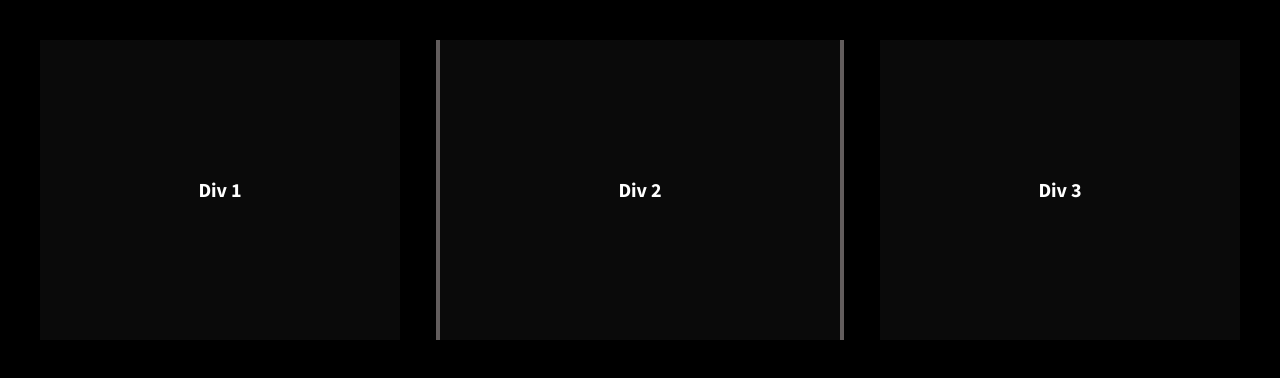
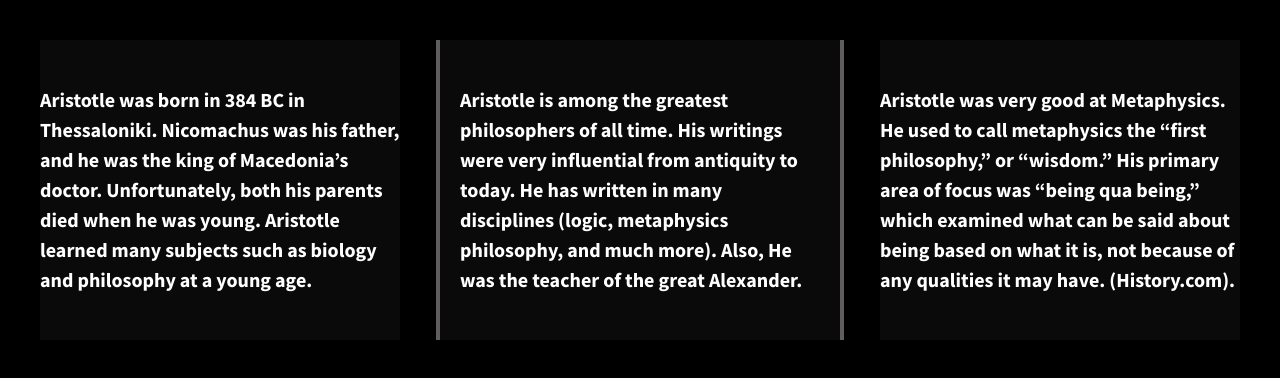
Before and after one commit to condela8/divs-flexbox, a plain HTML site: page 07.01-206-divs-flexbox-starter/index.html in a window 1280 px wide. Drawn offline with nearby package versions, Linux system fonts and the light colour scheme.

Commit message:
Changet divs to text in warapper index.html

```diff
--- a/07.01-206-divs-flexbox-starter/index.html
+++ b/07.01-206-divs-flexbox-starter/index.html
@@ -23,13 +23,23 @@
 
         <section class="wrapper">
             <div class="div-1">
-                Div 1
+                <p>
+                    Aristotle was born in 384 BC in Thessaloniki. Nicomachus was his father, and he was the king of Macedonia’s doctor.
+                     Unfortunately, both his parents died when he was young. Aristotle learned many subjects such as biology and philosophy
+                     at a young age.
+                </p>
             </div>
             <div class="div-2">
-                Div 2
+                <p>
+                     Aristotle is among the greatest philosophers of all time. His writings were very influential from antiquity to today. He has
+                     written in many disciplines (logic, metaphysics philosophy, and much more). Also, He was the teacher of the great Alexander.
+                </p>
             </div>
             <div class="div-3">
-                Div 3
+                <p>
+                    Aristotle was very good at Metaphysics. He used to call metaphysics the “first philosophy,” or “wisdom.” His primary area of
+                    focus was “being qua being,” which examined what can be said about being based on what it is, not because of any qualities it may have. (History.com).
+                </p>
             </div>
         </section>
 
```
